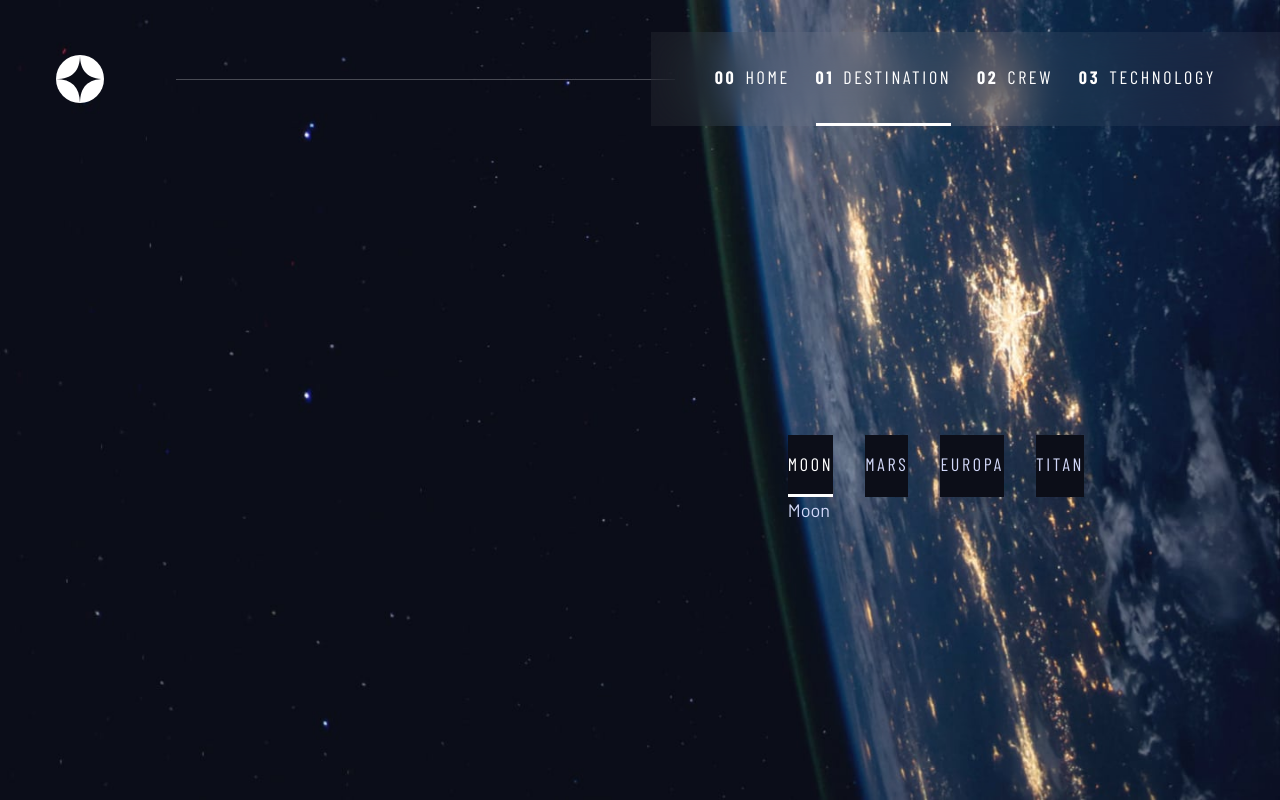
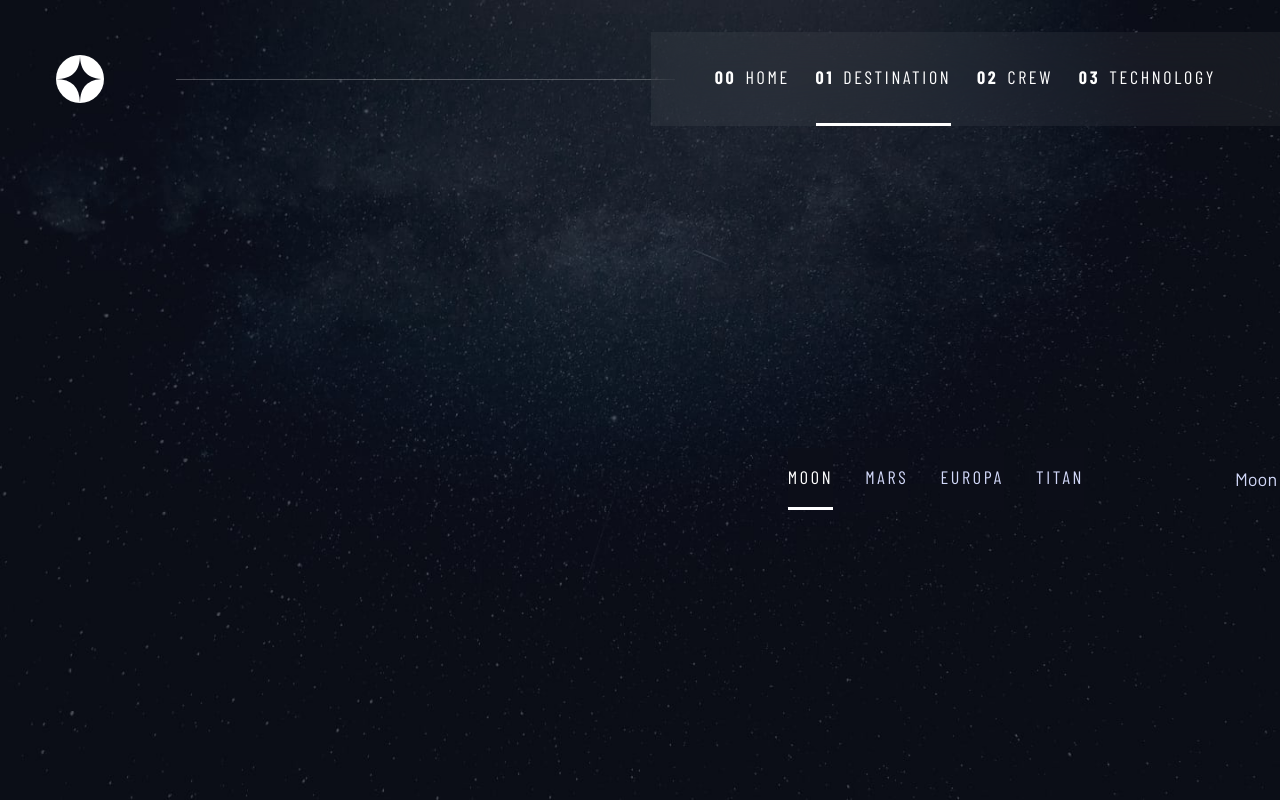
Before and after one commit to Lewis-mbui/space-tourism-website, a React (Vite) app: page /destination in a window 1280 px wide. Built offline with nearby package versions, Linux system fonts and the light colour scheme; a web font is replaced by a local one.

Commit message:
add different bg images to body depending on page

```diff
--- a/src/index.css
+++ b/src/index.css
@@ -91,6 +91,8 @@ body {
 
   display: grid;
   overflow-x: hidden;
+  background-size: cover;
+  background-position: bottom center;
 }
 
 /* A elements that don't have a class get default styles */
@@ -532,22 +534,32 @@ main {
   grid-template-rows: auto 1fr;
 }
 
-/*----------------------------*/
-/* BASE SPECIFIC BACKGROUND---*/
-/*----------------------------*/
-body {
-  background-size: cover;
-  background-position: bottom center;
-}
-
+/*----------------------------------*/
+/* BASE SPECIFIC BODY BACKGROUND---*/
+/*--------------------------------*/
 /* Home */
 .home {
   background-image: url("./assets/home/background-home-mobile.jpg");
 }
 
+.destination {
+  background-image: url("./assets/destination/background-destination-mobile.jpg");
+}
+
+.technology {
+  background-image: url("./assets/technology/background-technology-mobile.jpg");
+}
+
 @media (min-width: 35em) {
   .home {
     background-image: url("./assets/home/background-home-tablet.jpg");
+  }
+
+  .destination {
+    background-image: url("./assets/destination/background-destination-tablet.jpg");
+  }
+  .technology {
+    background-image: url("./assets/technology/background-technology-tablet.jpg");
   }
 }
 
@@ -555,4 +567,11 @@ body {
   .home {
     background-image: url("./assets/home/background-home-desktop.jpg");
   }
+
+  .destination {
+    background-image: url("./assets/destination/background-destination-desktop.jpg");
+  }
+  .technology {
+    background-image: url("./assets/technology/background-technology-desktop.jpg");
+  }
 }
--- a/src/layouts/RootLayout.tsx
+++ b/src/layouts/RootLayout.tsx
@@ -1,15 +1,26 @@
-import { Outlet } from "react-router";
-import PageWrapper from "../components/PageWrapper";
+import { Outlet, useLocation } from "react-router";
 import PrimaryHeader from "../components/PrimaryHeader";
+import { useEffect } from "react";
+import { BACKGROUND_MAP } from "../types/backgroundTheme";
+import type { AppRoutePath } from "../types/backgroundTheme";
 
 const RootLayout = () => {
+  const location = useLocation();
+
+  useEffect(() => {
+    const key = location.pathname as AppRoutePath;
+    const bgClass = BACKGROUND_MAP[key];
+
+    const body = document.body;
+    body.className = "";
+    body.classList.add(bgClass);
+  }, [location.pathname]);
+
   return (
     <div className="root-layout">
       <PrimaryHeader />
       <main>
-        <PageWrapper>
-          <Outlet />
-        </PageWrapper>
+        <Outlet />
       </main>
     </div>
   );
--- a/src/pages/DestinationsPage.tsx
+++ b/src/pages/DestinationPage.tsx
@@ -2,7 +2,7 @@ import { useState } from "react";
 import data from "../data/data.json";
 import type SpaceData from "../types/SpaceData";
 
-const DestinationsPage = () => {
+const DestinationPage = () => {
   const [selectedIndex, setSelectedIndex] = useState(0);
 
   const spaceData: SpaceData = data;
@@ -11,7 +11,7 @@ const DestinationsPage = () => {
   const destination = destinations[selectedIndex];
 
   return (
-    <div>
+    <div className="grid-container grid-container--destination">
       <div className="tab-list | underline-indicators flex">
         {destinations.map((d, index) => (
           <button
@@ -29,4 +29,4 @@ const DestinationsPage = () => {
   );
 };
 
-export default DestinationsPage;
+export default DestinationPage;
--- a/src/pages/HomePage/HomePage.tsx
+++ b/src/pages/HomePage/HomePage.tsx
@@ -2,7 +2,7 @@ import MainButton from "./MainButton";
 
 const HomePage = () => {
   return (
-    <>
+    <div className="grid-container grid-container--home">
       <div>
         <h1 className="text-accent fs-500 ff-sans-cond uppercase letter-spacing-1">
           So, you want to travel to{" "}
@@ -18,7 +18,7 @@ const HomePage = () => {
       <div>
         <MainButton />
       </div>
-    </>
+    </div>
   );
 };
 
--- a/src/routes/router.tsx
+++ b/src/routes/router.tsx
@@ -1,7 +1,7 @@
 import { createBrowserRouter } from "react-router";
 import RootLayout from "../layouts/RootLayout";
 
-import DestinationsPage from "../pages/DestinationsPage";
+import DestinationPage from "../pages/DestinationPage";
 import CrewPage from "../pages/CrewPage";
 import TechnologyPage from "../pages/TechnologyPage";
 import { HomePage } from "../pages/HomePage";
@@ -12,7 +12,7 @@ const router = createBrowserRouter([
     element: <RootLayout />,
     children: [
       { index: true, element: <HomePage /> },
-      { path: "destination", element: <DestinationsPage /> },
+      { path: "destination", element: <DestinationPage /> },
       { path: "crew", element: <CrewPage /> },
       { path: "technology", element: <TechnologyPage /> },
     ],
--- /dev/null
+++ b/src/types/backgroundTheme.ts
@@ -0,0 +1,8 @@
+export type AppRoutePath = "/" | "/destination" | "/crew" | "/technology";
+
+export const BACKGROUND_MAP: Record<AppRoutePath, string> = {
+  "/": "home", // CSS class names
+  "/destination": "destination",
+  "/crew": "crew",
+  "/technology": "technology",
+};
```
